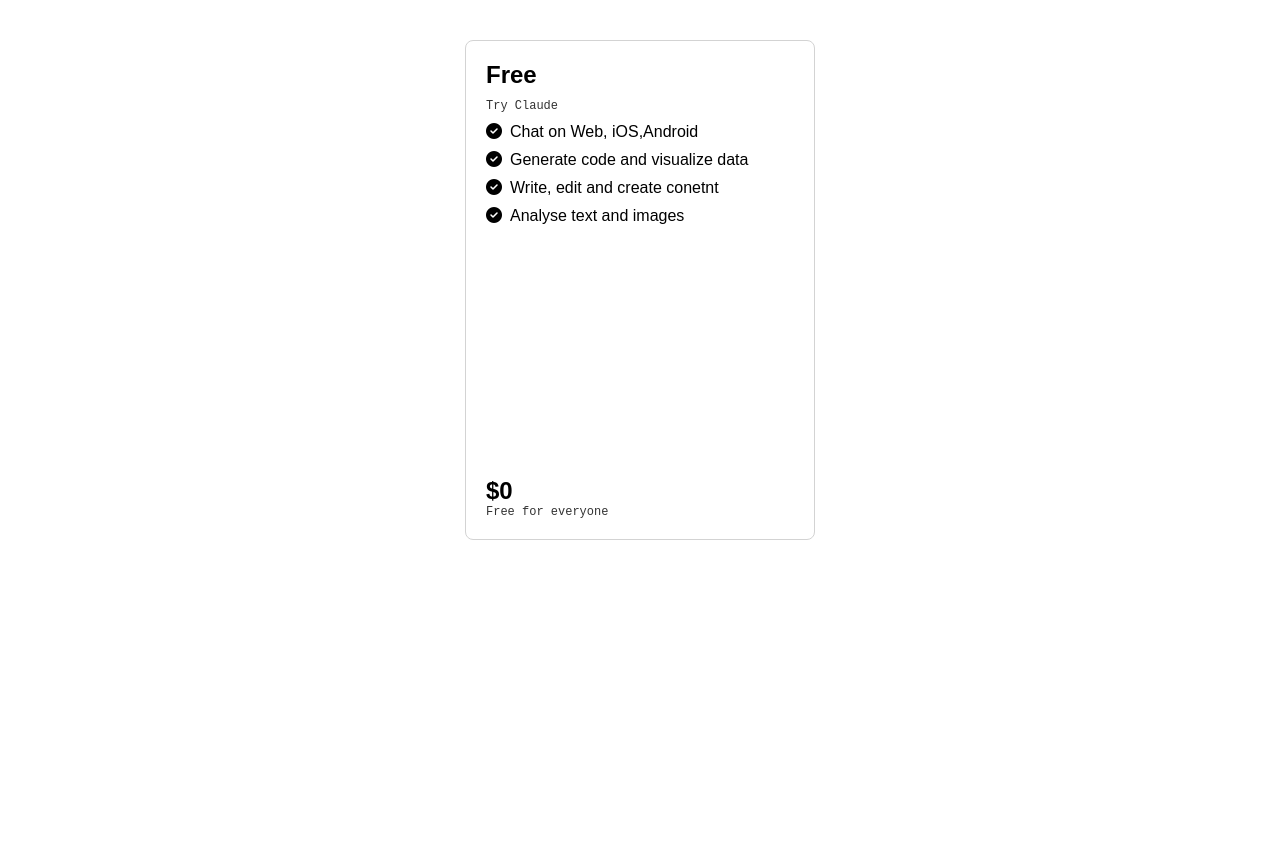
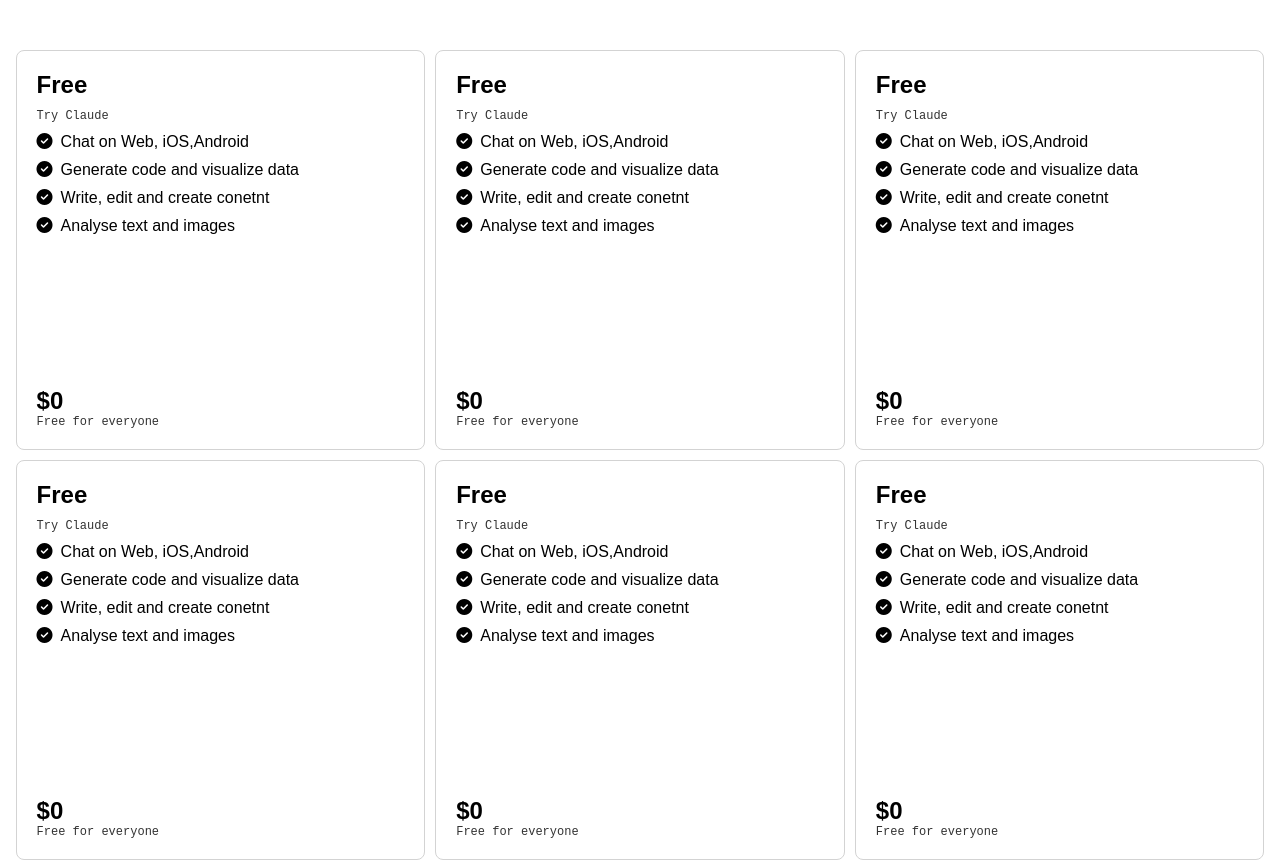
Before and after one commit to moslemajra85/card-flex, a plain HTML site: page index.html in a window 1280 px wide. Before the commit the page ends 800 px from the top, so only its background shows below. Drawn offline with Linux system fonts and the light colour scheme.

Commit message:
add responsiveness

```diff
--- a/index.html
+++ b/index.html
@@ -14,6 +14,7 @@
     <title>Document</title>
   </head>
   <body>
+    <div class="container">
       <div class="card">
         <div class="upper">
           <h2>Free</h2>
@@ -24,8 +25,8 @@
               <i class="fa-solid fa-circle-check"></i>Chat on Web, iOS,Android
             </li>
             <li class="item">
-            <i class="fa-solid fa-circle-check"></i>Generate code and visualize
-            data
+              <i class="fa-solid fa-circle-check"></i>Generate code and
+              visualize data
             </li>
             <li class="item">
               <i class="fa-solid fa-circle-check"></i>Write, edit and create
@@ -42,5 +43,146 @@
           <p class="text">Free for everyone</p>
         </div>
       </div>
+      <div class="card">
+        <div class="upper">
+          <h2>Free</h2>
+          <p class="text">Try Claude</p>
+
+          <ul>
+            <li class="item">
+              <i class="fa-solid fa-circle-check"></i>Chat on Web, iOS,Android
+            </li>
+            <li class="item">
+              <i class="fa-solid fa-circle-check"></i>Generate code and
+              visualize data
+            </li>
+            <li class="item">
+              <i class="fa-solid fa-circle-check"></i>Write, edit and create
+              conetnt
+            </li>
+            <li class="item">
+              <i class="fa-solid fa-circle-check"></i>Analyse text and images
+            </li>
+          </ul>
+        </div>
+
+        <div class="lower">
+          <h2>$0</h2>
+          <p class="text">Free for everyone</p>
+        </div>
+      </div>
+      <div class="card">
+        <div class="upper">
+          <h2>Free</h2>
+          <p class="text">Try Claude</p>
+
+          <ul>
+            <li class="item">
+              <i class="fa-solid fa-circle-check"></i>Chat on Web, iOS,Android
+            </li>
+            <li class="item">
+              <i class="fa-solid fa-circle-check"></i>Generate code and
+              visualize data
+            </li>
+            <li class="item">
+              <i class="fa-solid fa-circle-check"></i>Write, edit and create
+              conetnt
+            </li>
+            <li class="item">
+              <i class="fa-solid fa-circle-check"></i>Analyse text and images
+            </li>
+          </ul>
+        </div>
+
+        <div class="lower">
+          <h2>$0</h2>
+          <p class="text">Free for everyone</p>
+        </div>
+      </div>
+      <div class="card">
+        <div class="upper">
+          <h2>Free</h2>
+          <p class="text">Try Claude</p>
+
+          <ul>
+            <li class="item">
+              <i class="fa-solid fa-circle-check"></i>Chat on Web, iOS,Android
+            </li>
+            <li class="item">
+              <i class="fa-solid fa-circle-check"></i>Generate code and
+              visualize data
+            </li>
+            <li class="item">
+              <i class="fa-solid fa-circle-check"></i>Write, edit and create
+              conetnt
+            </li>
+            <li class="item">
+              <i class="fa-solid fa-circle-check"></i>Analyse text and images
+            </li>
+          </ul>
+        </div>
+
+        <div class="lower">
+          <h2>$0</h2>
+          <p class="text">Free for everyone</p>
+        </div>
+      </div>
+      <div class="card">
+        <div class="upper">
+          <h2>Free</h2>
+          <p class="text">Try Claude</p>
+
+          <ul>
+            <li class="item">
+              <i class="fa-solid fa-circle-check"></i>Chat on Web, iOS,Android
+            </li>
+            <li class="item">
+              <i class="fa-solid fa-circle-check"></i>Generate code and
+              visualize data
+            </li>
+            <li class="item">
+              <i class="fa-solid fa-circle-check"></i>Write, edit and create
+              conetnt
+            </li>
+            <li class="item">
+              <i class="fa-solid fa-circle-check"></i>Analyse text and images
+            </li>
+          </ul>
+        </div>
+
+        <div class="lower">
+          <h2>$0</h2>
+          <p class="text">Free for everyone</p>
+        </div>
+      </div>
+      <div class="card">
+        <div class="upper">
+          <h2>Free</h2>
+          <p class="text">Try Claude</p>
+
+          <ul>
+            <li class="item">
+              <i class="fa-solid fa-circle-check"></i>Chat on Web, iOS,Android
+            </li>
+            <li class="item">
+              <i class="fa-solid fa-circle-check"></i>Generate code and
+              visualize data
+            </li>
+            <li class="item">
+              <i class="fa-solid fa-circle-check"></i>Write, edit and create
+              conetnt
+            </li>
+            <li class="item">
+              <i class="fa-solid fa-circle-check"></i>Analyse text and images
+            </li>
+          </ul>
+        </div>
+
+        <div class="lower">
+          <h2>$0</h2>
+          <p class="text">Free for everyone</p>
+        </div>
+      </div>
+    </div>
   </body>
 </html>
--- a/style.css
+++ b/style.css
@@ -7,17 +7,27 @@
 body {
   font-family: sans-serif;
 }
+
+.container {
+  margin-top: 50px;
+  display: flex;
+  gap: 10px;
+  justify-content: center;
+  flex-wrap: wrap;
+}
 .card {
   border: 1px solid lightgray;
-  max-width: 350px;
-  margin: 40px auto;
+  flex-basis: 32%;
   padding: 20px;
   display: flex;
   flex-direction: column;
   justify-content: space-between;
   background-color: #fff;
   border-radius: 8px;
-  height: 500px;
+  height: 400px;
+  @media screen and (max-width: 992px) {
+    flex-basis: 49%;
+  }
 }
 
 .card .upper {
```
Lines whose indentation alone changed are shown as unchanged.
